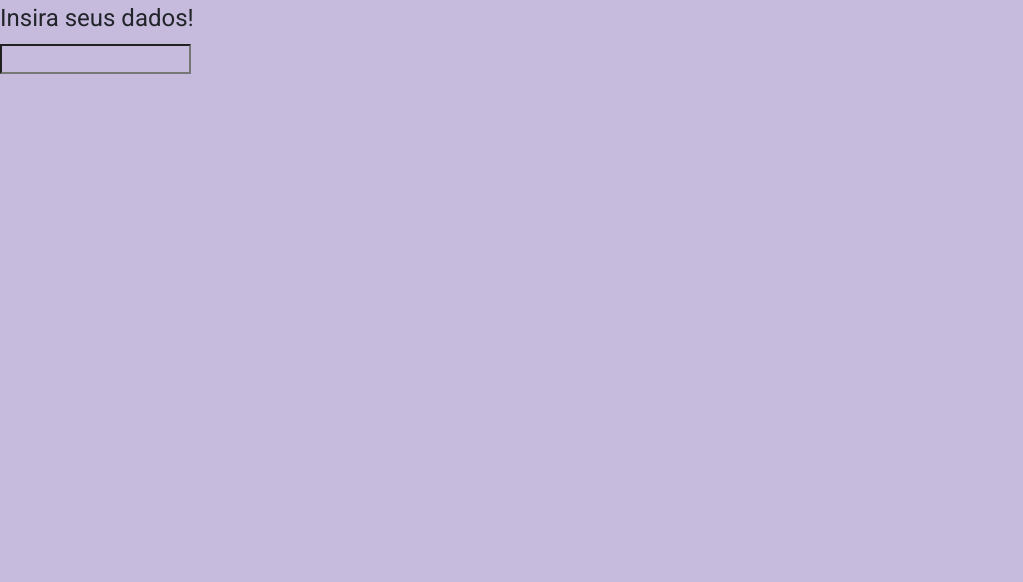
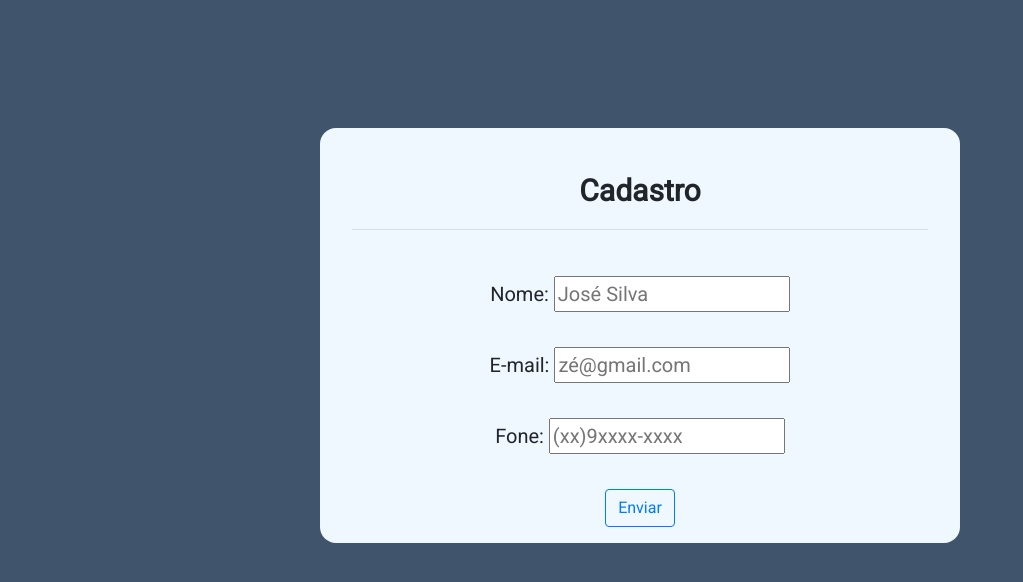
Before and after one commit to eumesmo144/TesteEstagiario-develop, a plain HTML site: page index.html in a window 1280 px wide. Shown: the whole page, without its empty margins (0-1023 px from the left). Drawn offline with nearby package versions, Linux system fonts and the light colour scheme.

Commit message:
Exercise Finished

```diff
--- a/index.html
+++ b/index.html
@@ -4,21 +4,29 @@
     <meta charset="UTF-8">
     <meta http-equiv="X-UA-Compatible" content="IE=edge">
     <meta name="viewport" content="width=device-width, initial-scale=1.0">
-    <link href="https://cdn.jsdelivr.net/npm/bootstrap@5.0.2/dist/css/bootstrap.min.css" rel="stylesheet"
-    integrity="sha384-EVSTQN3/azprG1Anm3QDgpJLIm9Nao0Yz1ztcQTwFspd3yD65VohhpuuCOmLASjC" crossorigin="anonymous">
+    <link rel="stylesheet" href="https://cdn.jsdelivr.net/npm/bootstrap@4.0.0/dist/css/bootstrap.min.css"
+    integrity="sha384-Gn5384xqQ1aoWXA+058RXPxPg6fy4IWvTNh0E263XmFcJlSAwiGgFAW/dAiS6JXm" crossorigin="anonymous">
     <link rel="preconnect" href="https://fonts.googleapis.com">
     <link rel="preconnect" href="https://fonts.gstatic.com" crossorigin>
     <link href="https://fonts.googleapis.com/css2?family=Roboto&display=swap" rel="stylesheet">
-    <link rel="shortcut icon" href="favicon.ico" type="image/x-icon">
     <link rel="stylesheet" href="style.css">
     <title>FormulárioTeste</title>
 </head>
 <body>
-    <form method="get">
-        <fieldset>
-            <legend>Insira seus dados!</legend>
-            <input type="text" id="name" required>
-        </fieldset>
-    </form>
+    <div>
+        <form style="text-align: center;" onsubmit="return Message()" onsubmit="return validation()">
+        <legend style="font-size: 30px;"><strong>Cadastro</strong></legend><hr><br>
+            <label for="name">Nome: </label>
+            <input type="text" id="name" placeholder="José Silva" required/><br><br>
+            <label for="mail">E-mail: </label>
+            <input type="email" id="mail" placeholder="zé@gmail.com" pattern="[^@\s]+@[^@\s]+\.[^@\s]+" required/><br><br>
+            <label for="fone">Fone:</label>
+            <input type="tel" id="fone" pattern="\([0-9]{2}\)[9]{1}[0-9]{4}-[0-9]{4}" placeholder="(xx)9xxxx-xxxx" required/><br><br>
+            <button type="submit" class="btn btn-outline-primary">Enviar</button>
+        </form>
+    </div>
+    <script src="index.js">
+
+    </script>
 </body>
 </html>
--- a/index.js
+++ b/index.js
@@ -0,0 +1,39 @@
+
+document.querySelector('button')
+.addEventListener('click', ()=>{
+    var nameUser = document.getElementById("name")
+    var mailUser = document.getElementById("mail")
+    var foneUser = document.getElementById("fone")
+
+   console.log(nameUser.value);
+   console.log(mailUser.value);
+   console.log(foneUser.value);
+
+});
+
+ function validation(){
+    if (document.getElementById("name").value =="") {
+        alert("Insira o nome");
+    }
+    else if (document.getElementById("mail").value =="") {
+        alert("Insira o email")
+        return false;
+    }
+    else if (document.getElementById("fone").value =="") {
+        alert("Insira o número")
+        return false;
+
+    }
+ }
+   function Message() {
+      var form = document.querySelector("form");
+      if (form.style.display === "none") {
+        form.style.display = "block";
+      } else {
+        form.style.display = "none";
+        alert('Obrigado por se cadastrar!')
+
+
+      }
+
+   }
--- a/style.css
+++ b/style.css
@@ -1,4 +1,13 @@
- * {
-    background-color: rgb(198, 186, 221);
+body {
+    background: #40546c;
     font-family: 'Roboto', sans-serif;
 }
+div {
+    border-radius: 1rem;
+    background-color: aliceblue;
+    font-size: 20px;
+    margin-top: 10%;
+    margin-left: 25%;
+    padding: 2.5rem 2rem 1rem 2rem ;
+    width: 50%;
+}
```
